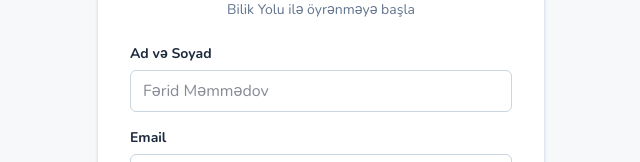
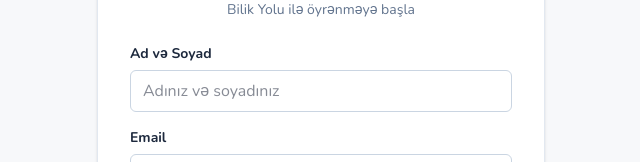
Before and after one commit to muhammedalakbarli/Self_Study_Education, a Next.js app: page /signup in a window 1280 px wide. Shown: the part 220-382 px from the top of the page, without its empty margins (319-959 px from the left). Built offline with nearby package versions, Linux system fonts and the light colour scheme.

Commit message:
Signup: ad sahəsində nümunə ad yerinə neytral təlimat (#15)
Co-authored-by: muhammedalakbarli <m.alakbarli2007@gmail.com>

```diff
--- a/app/signup/page.tsx
+++ b/app/signup/page.tsx
@@ -97,7 +97,7 @@ export default function SignupPage() {
               value={fullName}
               onChange={(e) => setFullName(e.target.value)}
               className="mt-1.5 w-full rounded-md border border-slate-300 px-3 py-2 text-slate-900 outline-none focus:border-brand focus:ring-1 focus:ring-brand transition"
-              placeholder="Fərid Məmmədov"
+              placeholder="Adınız və soyadınız"
               disabled={loading}
             />
           </div>
```
